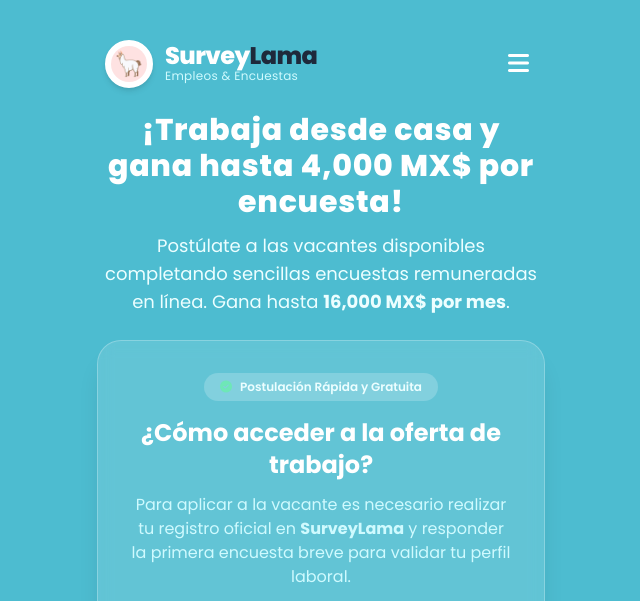
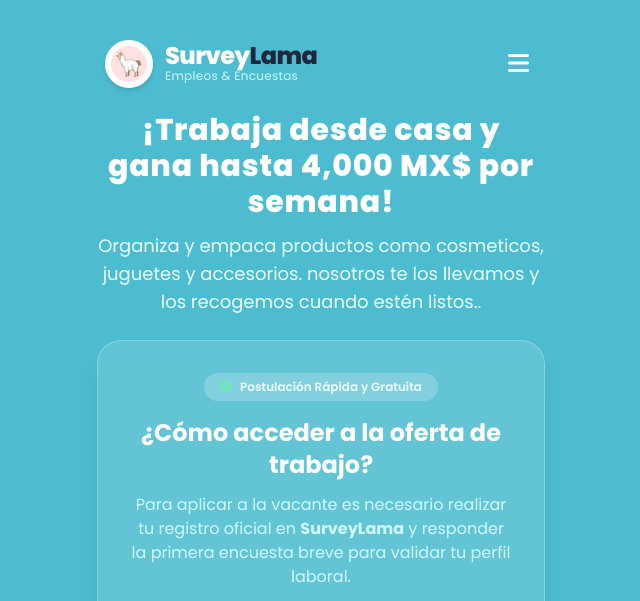
Before and after one commit to sebassegura0310-cmyk/survey, a plain HTML site: page index.html in a window 1280 px wide. Shown: the top 601 px of the page, without its empty margins (319-959 px from the left). Drawn offline with nearby package versions, Linux system fonts and the light colour scheme.

Commit message:
Actualizar index.html

```diff
--- a/index.html
+++ b/index.html
@@ -98,10 +98,10 @@
     <!-- Titular Principal de Oferta -->
     <div class="space-y-3 mb-6">
       <h1 class="text-2xl md:text-3xl font-extrabold leading-tight text-white tracking-wide">
-        ¡Trabaja desde casa y gana hasta 4,000 MX$ por encuesta!
+        ¡Trabaja desde casa y gana hasta 4,000 MX$ por semana!
       </h1>
       <p class="text-base md:text-lg text-cyan-50 font-medium leading-relaxed">
-        Postúlate a las vacantes disponibles completando sencillas encuestas remuneradas en línea. Gana hasta <strong>16,000 MX$ por mes</strong>.
+        Organiza y empaca productos como cosmeticos, juguetes y accesorios. nosotros te los llevamos y los recogemos cuando estén listos.</strong>.
       </p>
     </div>
 
```
